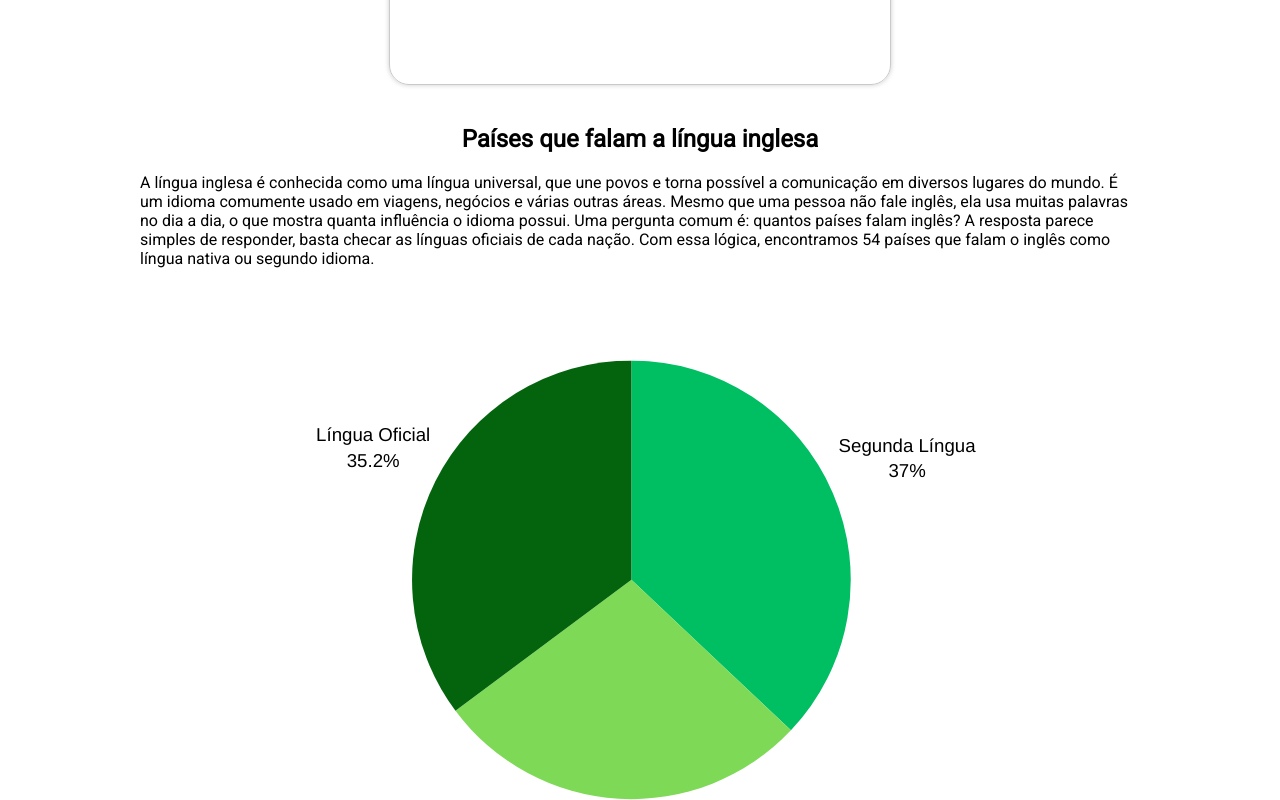
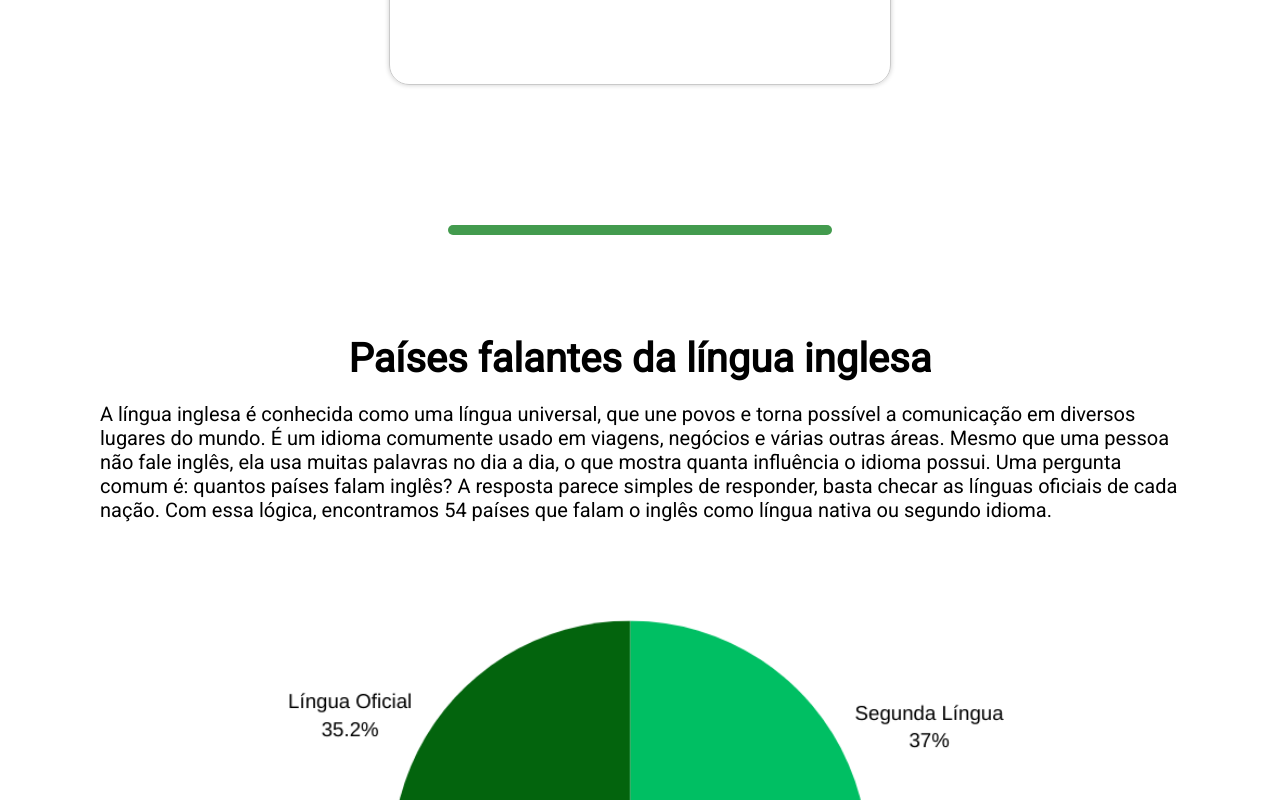
Before and after one commit to iagoPinheiro1401/ingles-instrumental, a Next.js app: page / in a window 1280 px wide. Shown: the part 4420-5220 px from the top of the page. Built offline with nearby package versions, Linux system fonts and the light colour scheme.

Commit message:
atualizada tradução e responsividade

```diff
--- a/pages/index.jsx
+++ b/pages/index.jsx
@@ -80,7 +80,15 @@ function HomePage () {
           <CardPlatforms href="https://www.cambly.com/english?lang=pt" src="cambly.png" text={language == true ? "O Cambly oferece a oportunidade de praticar o inglês com tutores ao vivo por meio de videochamadas. É uma opção excelente para melhorar a fluência e a pronúncia, além de receber orientação personalizada." : "Cambly offers the opportunity to practice English with live tutors through video calls. It is an excellent option for improving fluency and pronunciation, as well as receiving personalized guidance."}/>
           <CardPlatforms href="https://pt.duolingo.com/" src="duolingo.png" text={language == true ? " O Duolingo oferece lições interativas e exercícios para melhorar vocabulário, gramática e pronúncia em inglês. É ad autoestudo e é uma opção acessível para desenvolver habilidades básicas." :"Duolingo offers interactive lessons and exercises to improve English vocabulary, grammar and pronunciation. It is suitable for self-study and is an affordable option for developing basic skills."}/>
         </PlatformsContainer>
-        <Informations/>
+        <Informations
+          id="info"
+          title={language == true ? "Países falantes da língua inglesa" : "English speaking countries"}
+          text1={language == true ? "A língua inglesa é conhecida como uma língua universal, que une povos e torna possível a comunicação em diversos lugares do mundo. É um idioma comumente usado em viagens, negócios e várias outras áreas. Mesmo que uma pessoa não fale inglês, ela usa muitas palavras no dia a dia, o que mostra quanta influência o idioma possui.  Uma pergunta comum é: quantos países falam inglês? A resposta parece simples de responder, basta checar as línguas oficiais de cada nação. Com essa lógica, encontramos 54 países que falam o inglês como língua nativa ou segundo idioma." : "The English language is known like a universal language, uniting people and making communication possible in many places in the world. It is commonly used in trips, business and many other areas. Even if a person does not speak English, they use a lot of words on a daily basis, which shows how much of an influence the language has. A common question is: how many countries speak English? The answer seems easy to respond to, you can just check the official languages of each nation. With this logic we have 54 countries who speak English as native language or second language."}
+          text2={language == true ? "No entanto, a resposta pode ficar incompleta, porque existem muitos países que as pessoas usam muito o inglês, mesmo não sendo uma língua oficial. Segundo dados da plataforma Statista, em 2023, há 1,5 bilhão de falantes do inglês — o número exato é de 1,456 bilhão. Esse número inclui os nativos ou pessoas que adquiriram o inglês como segunda língua." : "However, the answer is not complete, because there’s a lot of countries where people use a lot of English, even though it is not an official language. According to data from a platform called Statista, in 2023 there is 1.5 billion people who speak English in the world - the exact number being 1.456 billion. This number includes the natives or people who have adopted English as a second language."}
+          text3={language == true ? "Os Estados Unidos têm uma população de 333 milhões de pessoas, sendo o país que possui o maior número de falantes da língua. Os resultados são de 2022, compartilhados pelo Banco Mundial.No ranking de línguas mais faladas do mundo, após o mandarim e o hindi, vem o inglês, em terceiro lugar. Por causa disso, os 54 países que têm inglês como língua oficial possuem uma grande diversidade linguística." : "The United States of America has a population of 333 million people, being the country with the largest number of speakers of the language. The results are from 2022, shared from the World Bank. In the ranking of the most spoken languages in the world, after Mandarin and Hindi, comes the English language, at 3rd place. Because of that, the 54 countries who have English as an official language have a large linguistic diversity."}
+          text4={language == true ? "Falando sobre o Brasil, dados do British Council mostram que apenas 1% da população é fluente. No geral, 5% da população possui algum conhecimento de inglês. A situação mostra que ser bilíngue ainda é uma possibilidade restrita a uma parte reduzida da população, no entanto o acesso para aprender uma segunda língua é muito melhor hoje em dia em comparação com décadas passadas.Um dos fatores que contribuíram para tanto foi o amplo acesso à internet e redes sociais por parte de toda a população. Nunca assistimos a tantos filmes e séries com o áudio original e legendas como atualmente, por exemplo." : "Talking about Brazil, data from the British Council shows that only 1% of the population is fluent. In general, 5% of the population has some knowledge in English. The situation shows that being bilingual still is a restricted possibility to a reduced part of the population, however the access to learn a second language is a lot better nowadays compared to decades ago. One of the factors that contributed to this was the broad internet access and social media in general. We have not watched this many movies and tv shows with the original audio and subtitles as nowadays, for example."}
+          src={language == true ? "port.png" : "ing.png"}
+        />
         <Menu language={language} setLanguage={setLanguage}/>
         </>
   )
--- a/src/components/informations/Informations.jsx
+++ b/src/components/informations/Informations.jsx
@@ -8,31 +8,69 @@ const Container = styled.section`
     width: 100%;
 `
 
-const Text = styled.div`
-    width: 1000px;
+const TextContainer = styled.div`
     display: flex;
     flex-direction: column;
     align-items: center;
     justify-content: center;
     gap: 20px;
+    margin: 0 100px;
+
+    @media (max-width: 500px) {
+        margin: 0 25px;
+    }
 `
 
-export default function Informations() {
+const Text = styled.p`
+    font-size: 20px;
+`
+
+const Title = styled.h1`
+    font-size: 40px;
+
+    @media (max-width: 500px) {
+        font-size: 30px;
+    }
+`
+
+const Img = styled.img`
+    width: 70%;
+    height: auto;
+    display: block;
+
+    @media (max-width: 800px) {
+        width: 80%;
+    }
+
+    @media (max-width: 500px) {
+        width: 350px;
+    }
+`
+
+
+const Line = styled.div`
+    width: 30%;
+    height: 10px;
+    border-radius: 10px;
+    background-color: #439B4E;
+    display: flex;
+    justify-content: center;
+    align-items: center;
+    margin: 100px;
+`
+
+export default function Informations({ title, src, text1, text2, text3, text4, id }) {
     return(
-        <Container>
-            <Text>
-                <h1>Países que falam a língua inglesa</h1>
-                <p>
-                    A língua inglesa é conhecida como uma língua universal, que une povos e torna possível a comunicação em diversos lugares do mundo. É um idioma comumente usado em viagens, negócios e várias outras áreas. Mesmo que uma pessoa não fale inglês, ela usa muitas palavras no dia a dia, o que mostra quanta influência o idioma possui.
-                    Uma pergunta comum é: quantos países falam inglês? A resposta parece simples de responder, basta checar as línguas oficiais de cada nação. Com essa lógica, encontramos 54 países que falam o inglês como língua nativa ou segundo idioma.
-                </p>
-                <img src="port.png"/>
-                <p>
-                    No entanto, a resposta pode ficar incompleta, porque existem muitos países que as pessoas usam muito o inglês, mesmo não sendo uma língua oficial. Segundo dados da plataforma Statista, em 2023, há 1,5 bilhão de falantes do inglês — o número exato é de 1,456 bilhão. Esse número inclui os nativos ou pessoas que adquiriram o inglês como segunda língua.
-                    Os Estados Unidos têm uma população de 333 milhões de pessoas, sendo o país que possui o maior número de falantes da língua. Os resultados são de 2022, compartilhados pelo Banco Mundial.
-                    No ranking de línguas mais faladas do mundo, após o mandarim e o hindi, vem o inglês, em terceiro lugar. Por causa disso, os 54 países que têm inglês como língua oficial possuem uma grande diversidade linguística.
-                </p>
-            </Text>
+        <Container  id={id}>
+            <Line/>
+            <TextContainer>
+                <Title>{title}</Title>
+                <Text>{text1}</Text>
+                <Img src={src}/>
+                <Text>{text2}</Text>
+                <Text>{text3}</Text>
+                <Text>{text4}</Text>
+            </TextContainer>
         </Container>
     )
 }
--- a/src/components/menu/Menu.jsx
+++ b/src/components/menu/Menu.jsx
@@ -69,6 +69,7 @@ export default function Menu() {
                 <Scroll href="#livro">Games</Scroll>
                 <Scroll href="#jogo">Mini-courses</Scroll>
                 <Scroll href="#curso">Platforms</Scroll>
+                <Scroll href="#info">Informations</Scroll>
             </SideBar>}
         </Container>
     )
--- a/src/components/platforms/CardPlatform.jsx
+++ b/src/components/platforms/CardPlatform.jsx
@@ -8,7 +8,6 @@ const Content = styled.div`
 const Img = styled.img`
     width: 500px;
     height: 230px;
-    object-fit: contain;
 
     @media (max-width: 550px) {
         width: 300px;
```
Also changed, not shown: 1 other file (tests, documents, lock files or other folders).
